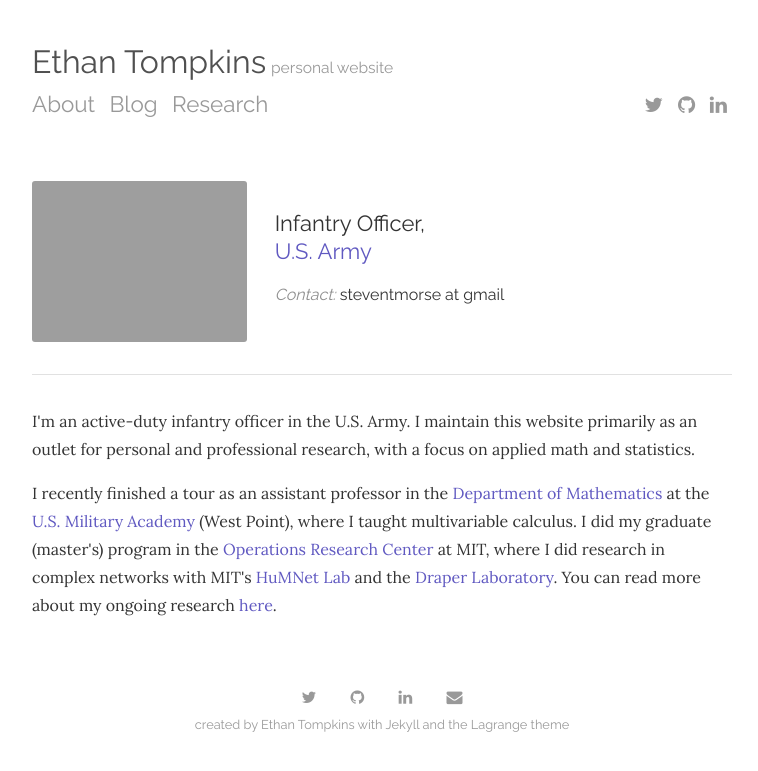
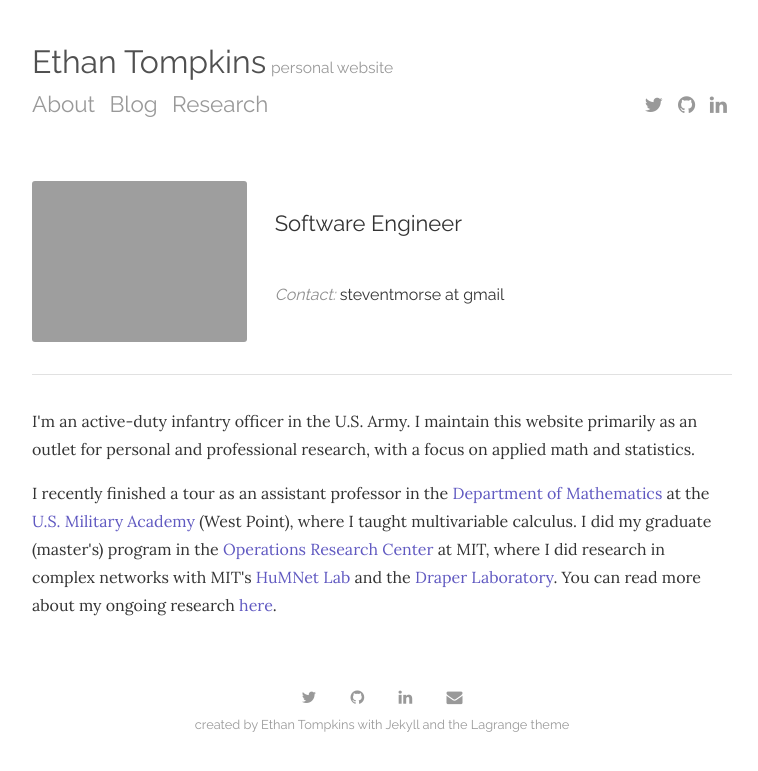
Before and after one commit to ethantompkins/ethantompkins.github.io, a Jekyll site: the page built from index.html, in a window 1280 px wide. Shown: the top 771 px of the page, without its empty margins (258-1016 px from the left). Built offline with Jekyll 4.4.1, drawn with Linux system fonts in a browser that asks for light colours; nearby versions of some CDN libraries; the list of posts is cut into pages by our own code.

Commit message:
change title

```diff
--- a/index.html
+++ b/index.html
@@ -11,8 +11,7 @@ title: About
     <div class="eight columns">
 	<br>
         <div class="titles">
-            Infantry Officer, <br>
-            <a href="http://www.us.army.mil">U.S. Army</a>
+            Software Engineer <br>
 	    <br>
 	    <p class="contact"><i class="muted">Contact:</i> steventmorse at gmail</p>
 	</div>
```
